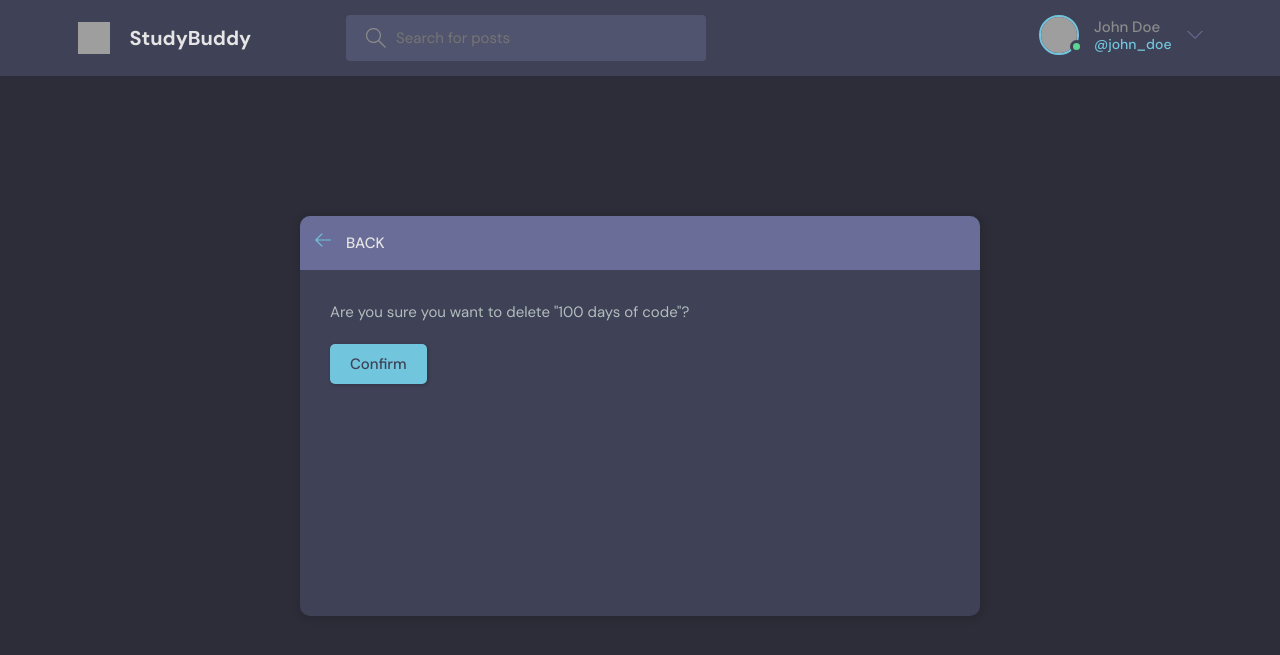
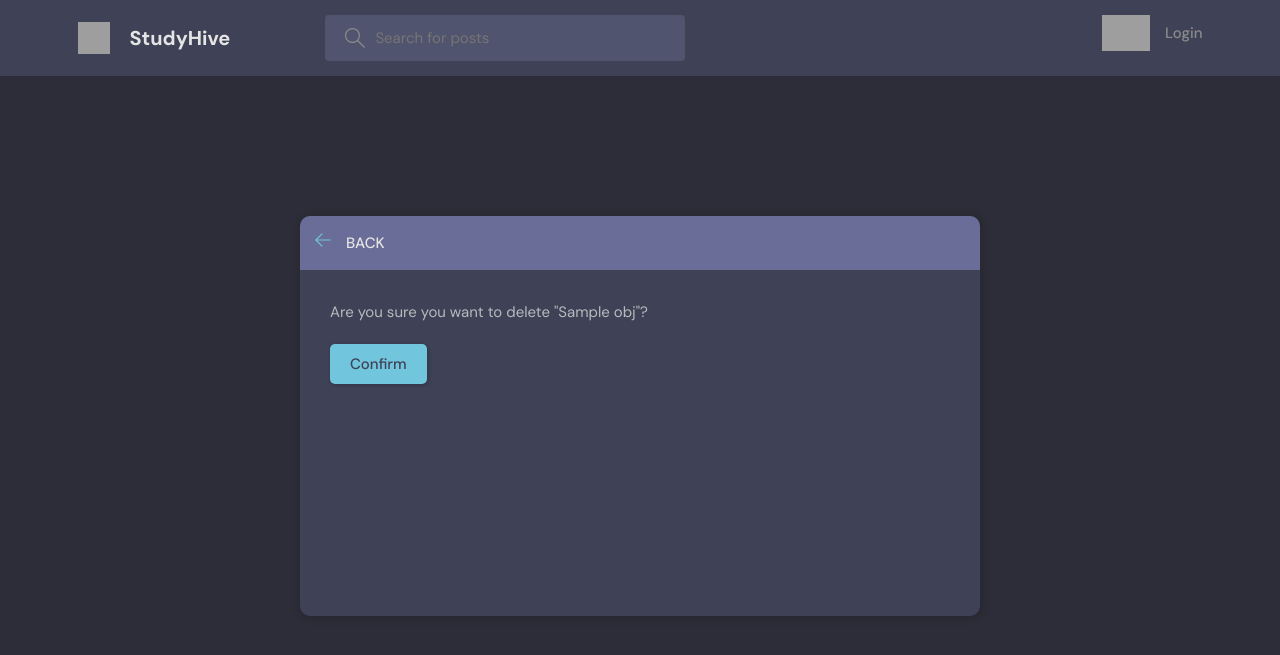
Before and after one commit to ygebre1/study-hive, a Django app: template base/templates/base/delete.html in a window 1280 px wide. Shown: the top 655 px of the page. Run offline with Django 3.2, Linux system fonts and the light colour scheme; the template is opened without the code that fills it: most values are stand-ins (such as "Sample title", 1, 10 or a date in 2020); grey boxes are pictures that could not be loaded.

Commit message:
Functionality to allow user to delte comment from activity feed

```diff
--- a/base/templates/base/delete.html
+++ b/base/templates/base/delete.html
@@ -1,60 +1,12 @@
-<!DOCTYPE html>
-<html lang="en">
+{% extends 'main.html' %}
 
-<head>
-    <meta charset="UTF-8" />
-    <meta http-equiv="X-UA-Compatible" content="IE=edge" />
-    <meta name="viewport" content="width=device-width, initial-scale=1.0" />
-    <link rel="shortcut icon" href="assets/favicon.ico" type="image/x-icon" />
-    <link rel="stylesheet" href="style.css" />
-    <title>StudyBuddy - Find study partners around the world!</title>
-</head>
-
-<body>
-    <header class="header header--loggedIn">
-        <div class="container">
-            <a href="/" class="header__logo">
-                <img src="assets/logo.svg" />
-                <h1>StudyBuddy</h1>
-            </a>
-            <form class="header__search">
-                <label>
-                    <svg version="1.1" xmlns="http://www.w3.org/2000/svg" width="32" height="32" viewBox="0 0 32 32">
-                        <title>search</title>
-                        <path
-                            d="M32 30.586l-10.845-10.845c1.771-2.092 2.845-4.791 2.845-7.741 0-6.617-5.383-12-12-12s-12 5.383-12 12c0 6.617 5.383 12 12 12 2.949 0 5.649-1.074 7.741-2.845l10.845 10.845 1.414-1.414zM12 22c-5.514 0-10-4.486-10-10s4.486-10 10-10c5.514 0 10 4.486 10 10s-4.486 10-10 10z">
-                        </path>
-                    </svg>
-                    <input placeholder="Search for posts" />
-                </label>
-            </form>
-            <nav class="header__menu">
-                <!-- Not Logged In -->
-                <!-- <a href="/login.html">
-            <img src="./assets/avatar.svg" />
-            <p>Account</p>
-          </a> -->
-
-                <!-- Logged In -->
-                <a href="#">
-                    <div class="avatar avatar--medium active">
-                        <img src="https://randomuser.me/api/portraits/men/37.jpg" />
-                    </div>
-                    <p>John Doe <span>@john_doe</span></p>
-                    <svg version="1.1" xmlns="http://www.w3.org/2000/svg" width="32" height="32" viewBox="0 0 32 32">
-                        <title>chevron-down</title>
-                        <path d="M16 21l-13-13h-3l16 16 16-16h-3l-13 13z"></path>
-                    </svg>
-                </a>
-            </nav>
-        </div>
-    </header>
+{% block content %}
     <main class="delete-item layout">
         <div class="container">
             <div class="layout__box">
                 <div class="layout__boxHeader">
                     <div class="layout__boxTitle">
-                        <a href="index.html">
+                        <a href="{{request.META.HTTP_REFERER}}">
                             <svg version="1.1" xmlns="http://www.w3.org/2000/svg" width="32" height="32"
                                 viewBox="0 0 32 32">
                                 <title>arrow-left</title>
@@ -67,9 +19,10 @@
                     </div>
                 </div>
                 <div class="layout__body">
-                    <form class="form" action="#">
+                    <form class="form"  method="post" action="">
+                        {% csrf_token %}
                         <div class="form__group">
-                            <p>Are you sure you want to delete "100 days of code"?</p>
+                            <p>Are you sure you want to delete "{{obj}}"?</p>
                         </div>
 
                         <div class="for__group">
@@ -81,7 +34,4 @@
             </div>
         </div>
     </main>
-    <script src="script.js"></script>
-</body>
-
-</html>
+{% endblock content %}
```
